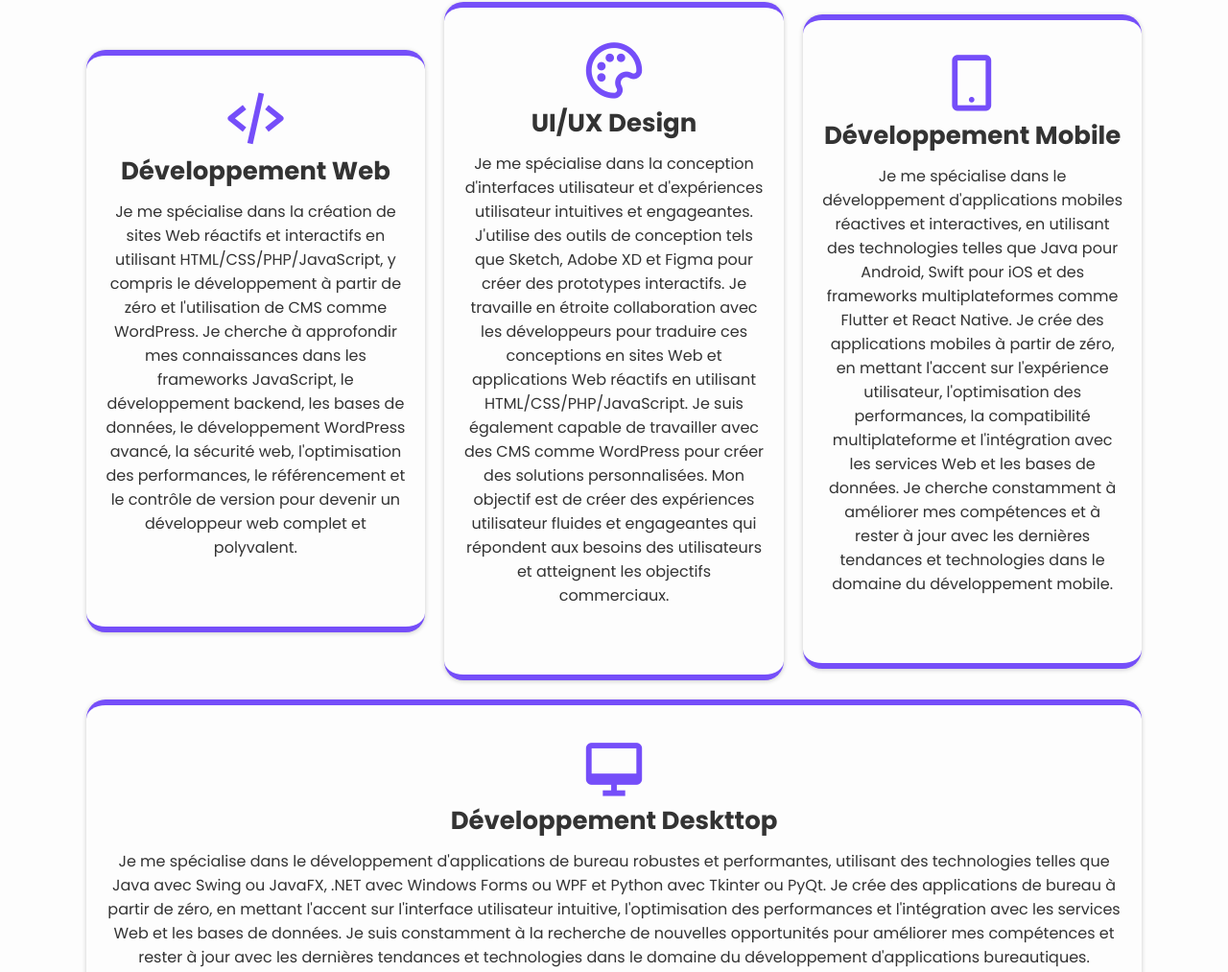
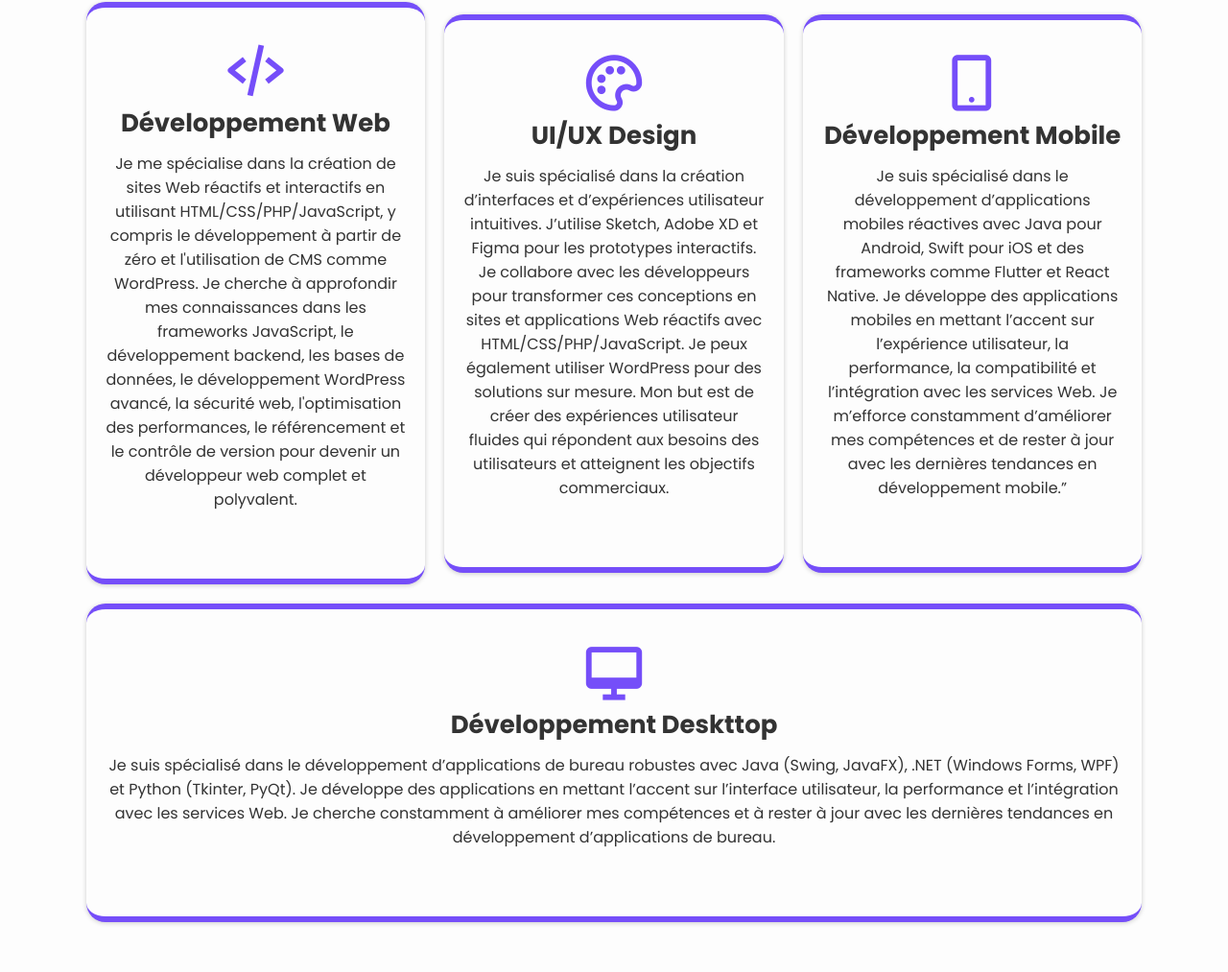
Before and after one commit to Lankoande-Urbain/profil, a plain HTML site: page index.html in a window 1280 px wide. Shown: the part 1816-2829 px from the top of the page at 96% size. Drawn offline with nearby package versions, Linux system fonts and the light colour scheme.

Commit message:
reformataque du text

```diff
--- a/css/style.css
+++ b/css/style.css
@@ -282,9 +282,9 @@ section {
 
 .home-img img {
   position: absolute;
-  bottom: -47px;
+  bottom: -40px;
   right: 0;
-  height: 640px;
+  height: 600px;
   pointer-events: none;
 }
 
--- a/index.html
+++ b/index.html
@@ -111,7 +111,7 @@
         <div class="services-box">
           <i class='bx bx-palette'></i>
           <h3>UI/UX Design</h3>
-          <p>Je me spécialise dans la conception d'interfaces utilisateur et d'expériences utilisateur intuitives et engageantes. J'utilise des outils de conception tels que Sketch, Adobe XD et Figma pour créer des prototypes interactifs. Je travaille en étroite collaboration avec les développeurs pour traduire ces conceptions en sites Web et applications Web réactifs en utilisant HTML/CSS/PHP/JavaScript. Je suis également capable de travailler avec des CMS comme WordPress pour créer des solutions personnalisées. Mon objectif est de créer des expériences utilisateur fluides et engageantes qui répondent aux besoins des utilisateurs et atteignent les objectifs commerciaux.
+          <p>Je suis spécialisé dans la création d’interfaces et d’expériences utilisateur intuitives. J’utilise Sketch, Adobe XD et Figma pour les prototypes interactifs. Je collabore avec les développeurs pour transformer ces conceptions en sites et applications Web réactifs avec HTML/CSS/PHP/JavaScript. Je peux également utiliser WordPress pour des solutions sur mesure. Mon but est de créer des expériences utilisateur fluides qui répondent aux besoins des utilisateurs et atteignent les objectifs commerciaux.
           </p>
 
           <!-- <a href="#" class="btn">Read More</a> -->
@@ -120,7 +120,7 @@
         <div class="services-box">
           <i class='bx bx-mobile-alt' ></i>
           <h3> Développement Mobile</h3>
-          <p>Je me spécialise dans le développement d'applications mobiles réactives et interactives, en utilisant des technologies telles que Java pour Android, Swift pour iOS et des frameworks multiplateformes comme Flutter et React Native. Je crée des applications mobiles à partir de zéro, en mettant l'accent sur l'expérience utilisateur, l'optimisation des performances, la compatibilité multiplateforme et l'intégration avec les services Web et les bases de données. Je cherche constamment à améliorer mes compétences et à rester à jour avec les dernières tendances et technologies dans le domaine du développement mobile.
+          <p>Je suis spécialisé dans le développement d’applications mobiles réactives avec Java pour Android, Swift pour iOS et des frameworks comme Flutter et React Native. Je développe des applications mobiles en mettant l’accent sur l’expérience utilisateur, la performance, la compatibilité et l’intégration avec les services Web. Je m’efforce constamment d’améliorer mes compétences et de rester à jour avec les dernières tendances en développement mobile.”
           </p>
           <!-- <a href="#" class="btn">Read More</a> -->
         </div>
@@ -128,7 +128,7 @@
         <div class="services-box">
           <i class='bx bx-desktop' ></i>
           <h3>Développement Deskttop </h3>
-          <p>Je me spécialise dans le développement d'applications de bureau robustes et performantes, utilisant des technologies telles que Java avec Swing ou JavaFX, .NET avec Windows Forms ou WPF et Python avec Tkinter ou PyQt. Je crée des applications de bureau à partir de zéro, en mettant l'accent sur l'interface utilisateur intuitive, l'optimisation des performances et l'intégration avec les services Web et les bases de données. Je suis constamment à la recherche de nouvelles opportunités pour améliorer mes compétences et rester à jour avec les dernières tendances et technologies dans le domaine du développement d'applications bureautiques.
+          <p>Je suis spécialisé dans le développement d’applications de bureau robustes avec Java (Swing, JavaFX), .NET (Windows Forms, WPF) et Python (Tkinter, PyQt). Je développe des applications en mettant l’accent sur l’interface utilisateur, la performance et l’intégration avec les services Web. Je cherche constamment à améliorer mes compétences et à rester à jour avec les dernières tendances en développement d’applications de bureau.
           </p>
           <!-- <a href="#" class="btn">Read More</a> -->
         </div>
```
